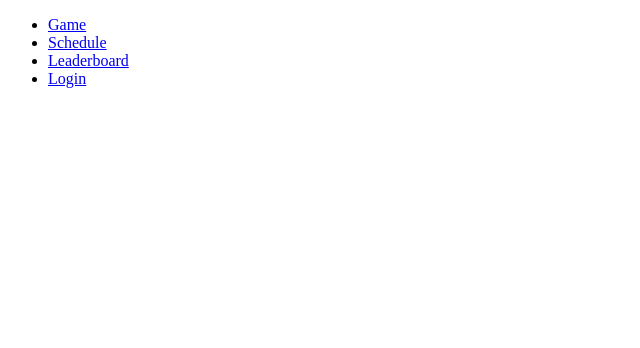
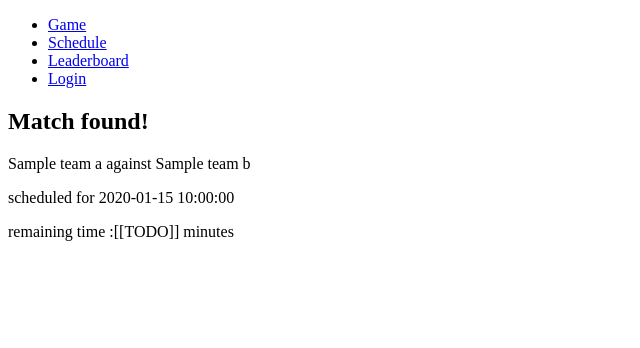
Before and after one commit to Davidxdydz/3bir, a Flask app: template templates/game_states/matched.html in a window 1280 px wide. Shown: the top 348 px of the page, without its empty margins (0-640 px from the left). Run offline with Flask 3, Linux system fonts and the light colour scheme; the template is opened without the code that fills it: most values are stand-ins (such as "Sample title", 1, 10 or a date in 2020).

Commit message:
basic matched page

```diff
--- a/templates/game_states/matched.html
+++ b/templates/game_states/matched.html
@@ -2,4 +2,11 @@
 
 
 {% block content %}
+<div class="game-container">
+    <h2> Match found!</h2>
+    <p>{{ game.team_a.name }} against {{ game.team_b.name }}</p>
+    <p>scheduled for {{ game.start_time }}</p>
+    <p>remaining time :[[TODO]] minutes </p>
+
+</div>
 {% endblock %}
```
